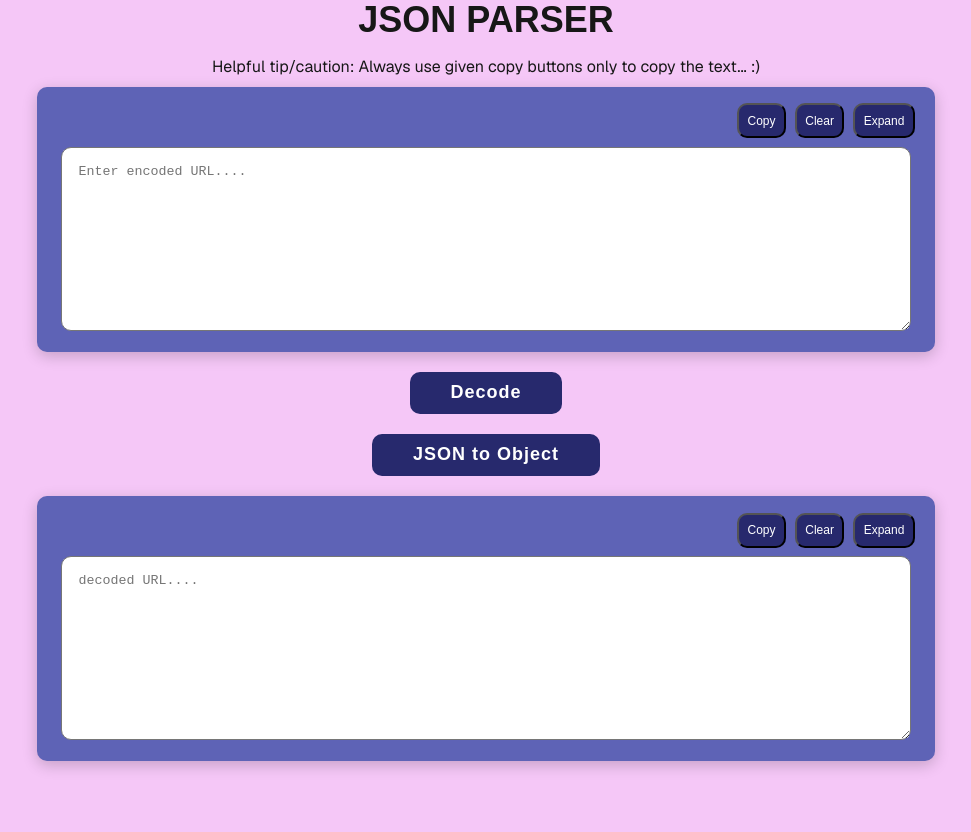
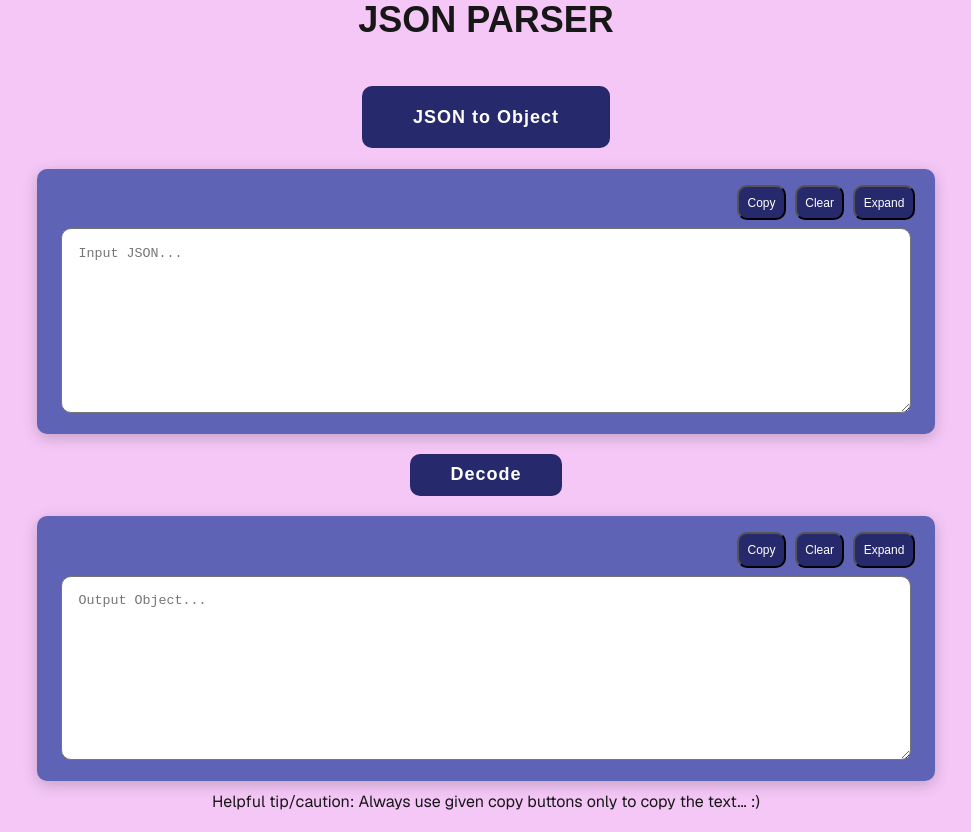
Before and after one commit to JagdishMedkart/JSON-parser, a Next.js app in the folder json-parser/: page / in a window 1280 px wide. Shown: the whole page, without its empty margins (154-1125 px from the left). Before the commit the page ends 800 px from the top, so only its background shows below. Built offline with nearby package versions, Linux system fonts and the light colour scheme.

Commit message:
some design changes

```diff
--- a/json-parser/src/components/InputViewer.jsx
+++ b/json-parser/src/components/InputViewer.jsx
@@ -172,7 +172,13 @@ const InputViewer = () => {
 
     return (
         <div className={styles.mainDiv}>
-            <p>Helpful tip/caution: Always use given copy buttons only to copy the text... :)</p>
+            {/* <p>Helpful tip/caution: Always use given copy buttons only to copy the text... :)</p> */}
+            <button className={styles.btn3}
+                onClick={() => {
+                    dispatch(setButtonState(buttonState));
+                }}>
+                {buttonState ? "JSON to Object" : "Stringified to JSON"}
+            </button>
             <div className={styles.secondDiv2}>
                 <div className={styles.div3}>
                     <button
@@ -206,7 +212,7 @@ const InputViewer = () => {
                     className={styles.textarea}
                     rows={inputRow}
                     cols={100}
-                    placeholder="Enter encoded URL...."
+                    placeholder={buttonState ? "Input JSON..." : "Stringified JSON...."}
                     value={jsonInputState}
                     onChange={(e) => dispatch(setJsonInput(e.target.value))}
                 />
@@ -240,7 +246,7 @@ const InputViewer = () => {
                             tmp = tmp.trim();
                             // console.log("tmp = ", tmp);
                             let countOccurence = tmp.split('\\\"').length - 1;
-                            // console.log(countOccurence);
+                            console.log(countOccurence);
                             if (countOccurence > 0) {
                                 if (tmp[0] == '\'' || tmp[0] == '"') {
                                     tmp = '"' + tmp.substring(1);
@@ -277,12 +283,6 @@ const InputViewer = () => {
             >
                 Decode
             </button>
-            <button className={styles.btn}
-                onClick={() => {
-                    dispatch(setButtonState(buttonState));
-                }}>
-                {buttonState ? "JSON to Object" : "Stringified to JSON"}
-            </button>
             <div className={styles.secondDiv2}>
                 <div className={styles.div3}>
                     <button
@@ -316,11 +316,12 @@ const InputViewer = () => {
                     className={styles.textarea}
                     rows={outputRow}
                     cols={100}
-                    placeholder="decoded URL...."
+                    placeholder={buttonState ? "Output Object..." : "Normal JSON...."}
                     value={jsonOutputState}
                     onChange={(e) => dispatch(setJsonOutput(e.target.value))}
                 />
             </div>
+            <p>Helpful tip/caution: Always use given copy buttons only to copy the text... :)</p>
             <Toaster />
         </div>
     );
--- a/json-parser/src/styles/InputViewer.module.scss
+++ b/json-parser/src/styles/InputViewer.module.scss
@@ -31,12 +31,13 @@
     border: none;
     padding: 1% 4%;
     font-size: 18px;
-    background-color:#27296d;
+    background-color: #27296d;
     color: white;
     border-radius: 10px;
     font-weight: bold;
     letter-spacing: 1px;
     margin: 1%;
+
     &:hover {
         cursor: pointer;
         background-color: black;
@@ -65,12 +66,13 @@
     padding: 1%;
     margin-left: 1%;
     font-size: 12px;
-    background-color:#27296d;
+    background-color: #27296d;
     color: white;
     border-radius: 10px;
     position: relative;
     // transition: all 0.1s ease-in-out;
     right: 0;
+
     &:hover {
         cursor: pointer;
         background-color: #f5c7f7;
@@ -78,3 +80,21 @@
         color: black;
     }
 }
+
+.btn3 {
+    border: none;
+    padding: 2% 5%;
+    font-size: 18px;
+    background-color: #27296d;
+    color: white;
+    border-radius: 10px;
+    font-weight: bold;
+    letter-spacing: 1px;
+    margin: 1%;
+    margin-top: 3%;
+    &:hover {
+        cursor: pointer;
+        background-color: black;
+        color: white;
+    }
+}
```
